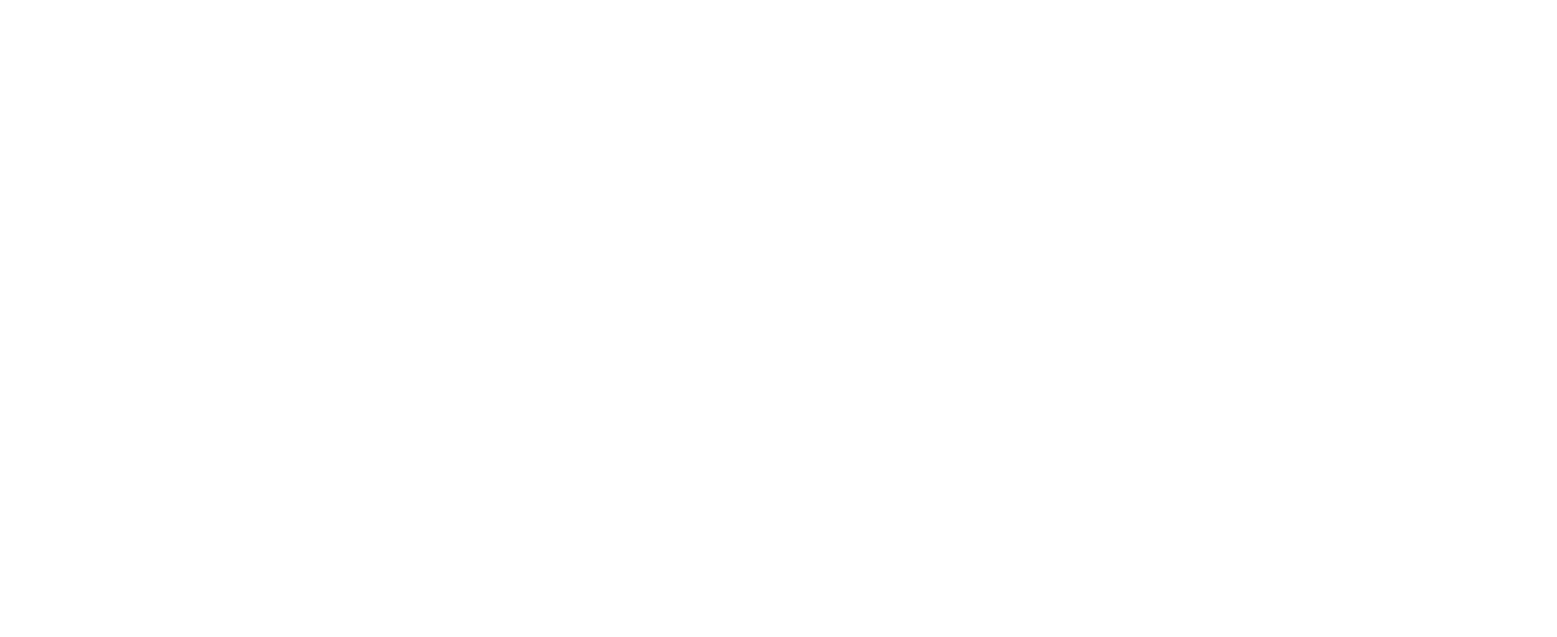
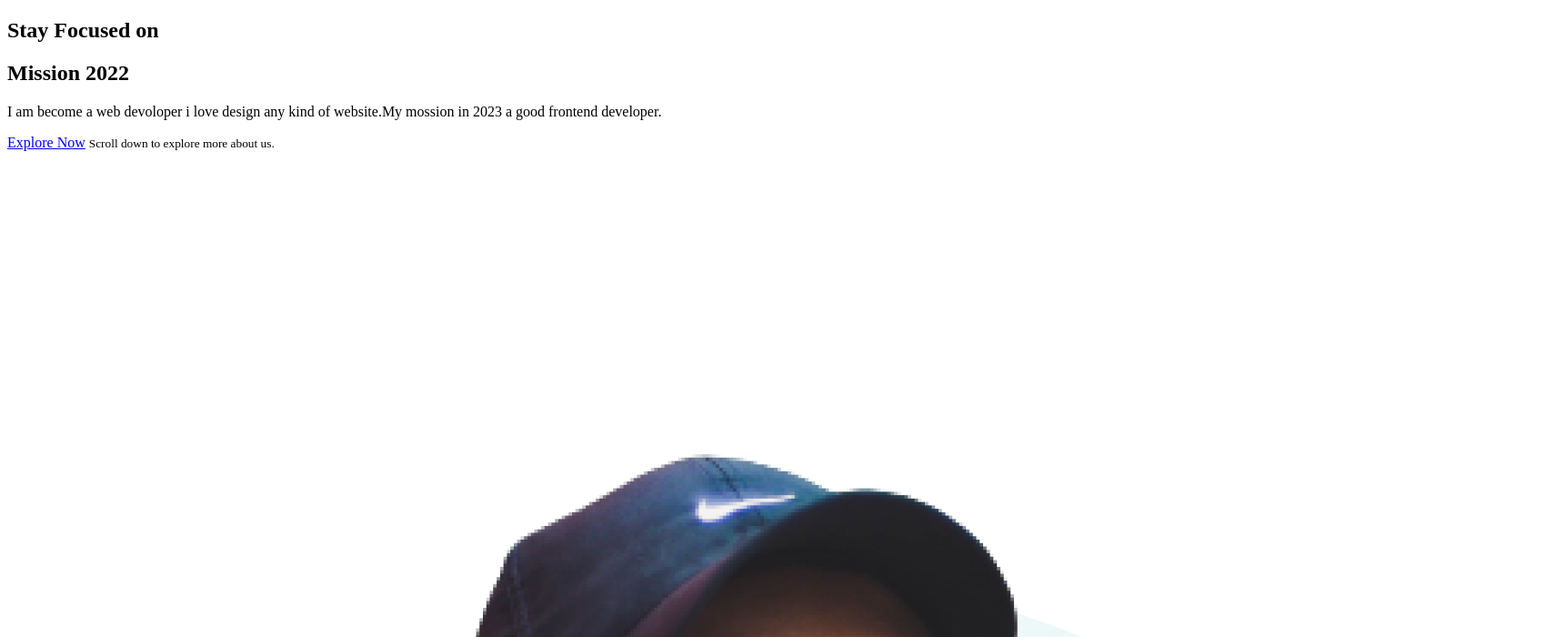
Before and after one commit to Salma93234/potfoloio-website, a plain HTML site: page index.html in a window 1280 px wide. Shown: the top 700 px of the page at 91% size, 1712 px wide, since content can reach past the window. Drawn offline with Linux system fonts and the light colour scheme.

Commit message:
first added

```diff
--- a/index.html
+++ b/index.html
@@ -10,7 +10,19 @@
 </head>
 
 <body>
-
+    <section>
+        <div>
+            <h1>Stay Focused on</h1>
+            <h1>Mission 2022</h1>
+            <p>I am become a web devoloper i love design any kind of website.My mossion in 2023 a good frontend
+                developer. </p>
+            <a href="www.google.com">Explore Now</a>
+            <small>Scroll down to explore more about us.</small>
+        </div>
+        <div>
+            <img src="images/person/person-0.png" alt="">
+        </div>
+    </section>
 </body>
 
 </html>
```
